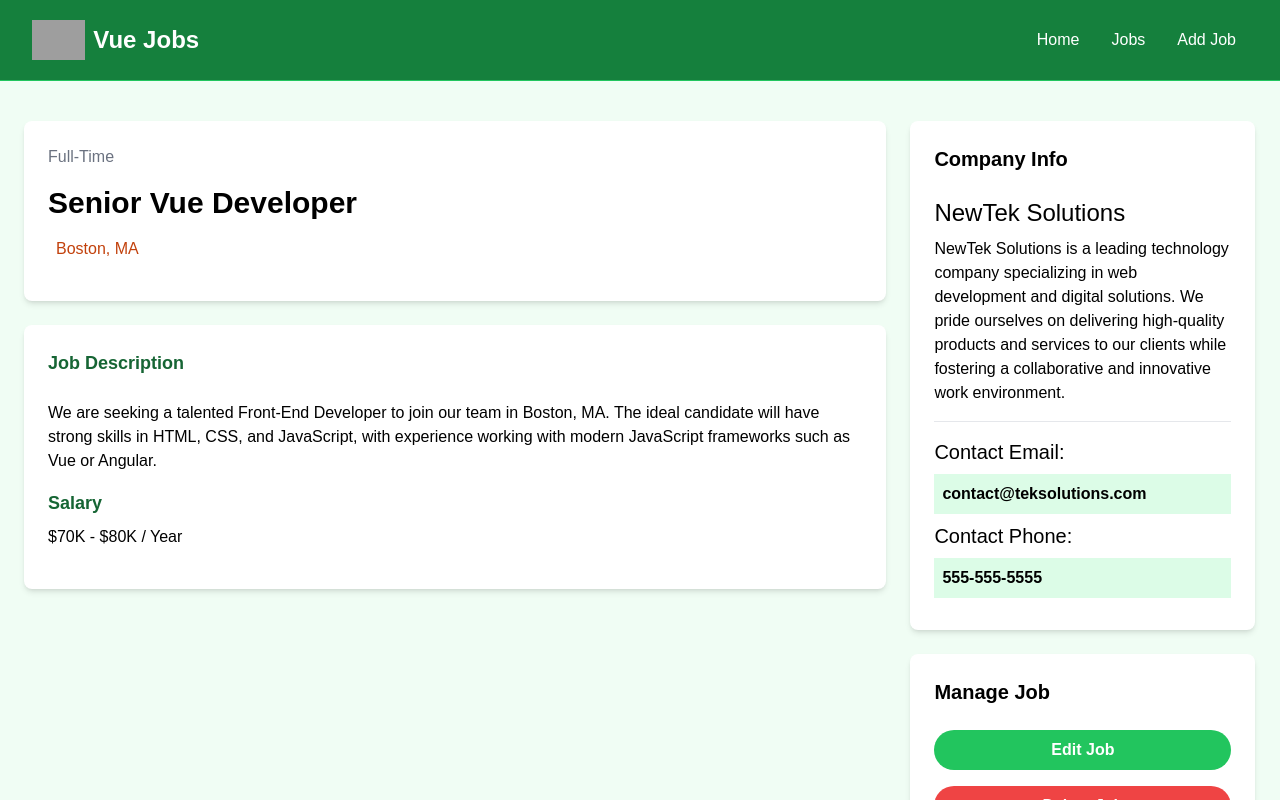
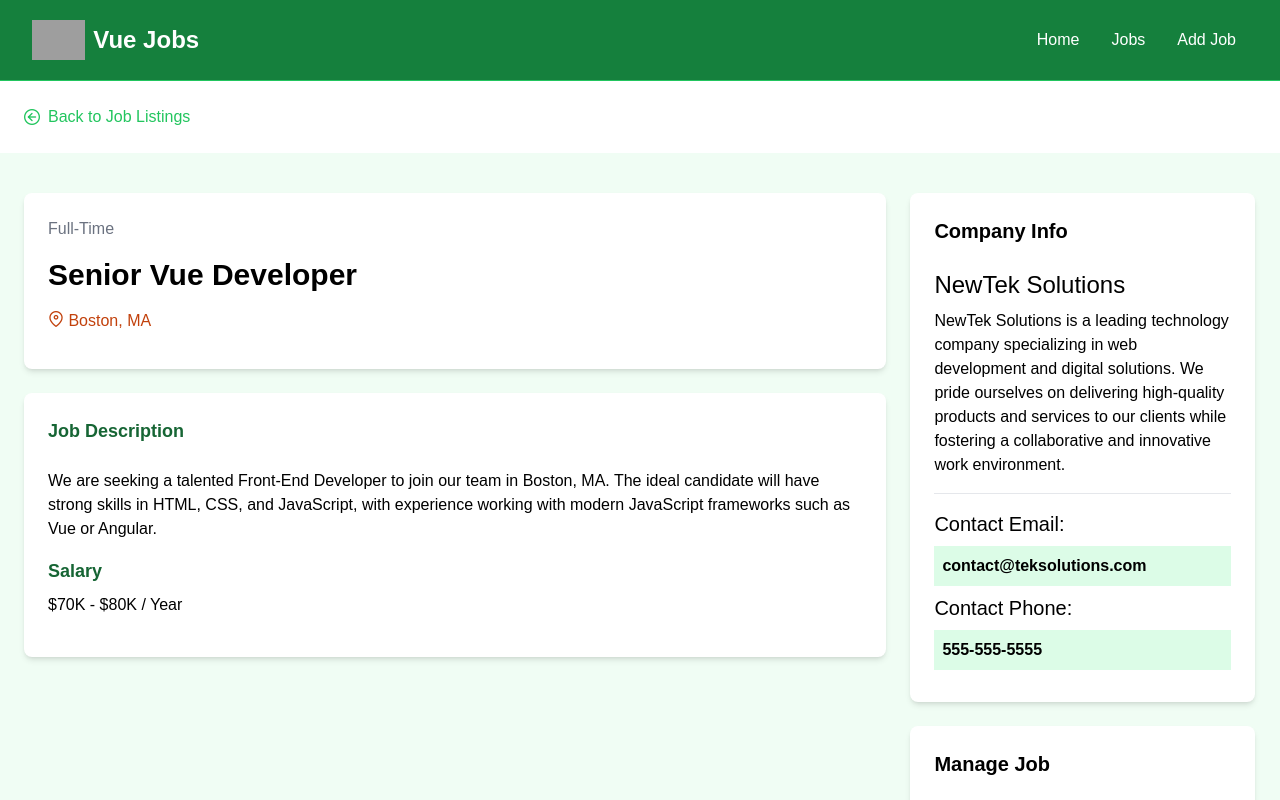
Before and after one commit to ahmed-abohmaid/vue-learning, a Vue app in the folder traversy-crash-course/first-project/: page /jobs/1 in a window 1280 px wide. Shown: the top 800 px of the page. Built offline with nearby package versions, Linux system fonts and the light colour scheme; data requests are answered from the project's data file; grey boxes are pictures that could not be loaded.

Commit message:
feat: add back to jobs button

```diff
--- /dev/null
+++ b/traversy-crash-course/first-project/src/components/BackButton.vue
@@ -0,0 +1,16 @@
+<script setup>
+import { RouterLink } from "vue-router";
+</script>
+
+<template>
+  <section>
+    <div class="container m-auto py-6 px-6">
+      <RouterLink
+        to="/jobs"
+        class="text-green-500 hover:text-green-600 flex items-center"
+      >
+        <i class="pi pi-arrow-circle-left mr-2"></i> Back to Job Listings
+      </RouterLink>
+    </div>
+  </section>
+</template>
--- a/traversy-crash-course/first-project/src/views/JobView.vue
+++ b/traversy-crash-course/first-project/src/views/JobView.vue
@@ -1,8 +1,10 @@
 <script setup>
 import { RouterLink, useRoute } from "vue-router";
-import { ref, reactive, onMounted } from "vue";
+import { reactive, onMounted } from "vue";
 import axios from "axios";
 import Spinner from "@/components/Spinner.vue";
+import BackButton from "@/components/BackButton.vue";
+
 const jobId = useRoute().params.id;
 
 const state = reactive({
@@ -23,6 +25,7 @@
 </script>
 
 <template>
+  <BackButton />
   <Spinner v-if="state.isLoading" />
   <section v-else class="bg-green-50">
     <div class="container m-auto py-10 px-6">
@@ -33,13 +36,9 @@
           >
             <div class="text-gray-500 mb-4">{{ state.job.type }}</div>
             <h1 class="text-3xl font-bold mb-4">{{ state.job.title }}</h1>
-            <div
-              class="text-gray-500 mb-4 flex align-middle justify-center md:justify-start"
-            >
-              <i
-                class="fa-solid fa-location-dot text-lg text-orange-700 mr-2"
-              ></i>
-              <p class="text-orange-700">{{ state.job.location }}</p>
+            <div class="text-orange-700 mb-3">
+              <i class="pi pi-map-marker"></i>
+              {{ state.job.location }}
             </div>
           </div>
 
@@ -89,7 +88,7 @@
           <div class="bg-white p-6 rounded-lg shadow-md mt-6">
             <h3 class="text-xl font-bold mb-6">Manage Job</h3>
             <RouterLink
-              :to="`/jobs/edit/${jobId}`"
+              :to="`/jobs/edit/${state.job.id}`"
               class="bg-green-500 hover:bg-green-600 text-white text-center font-bold py-2 px-4 rounded-full w-full focus:outline-none focus:shadow-outline mt-4 block"
               >Edit Job</RouterLink
             >
```
